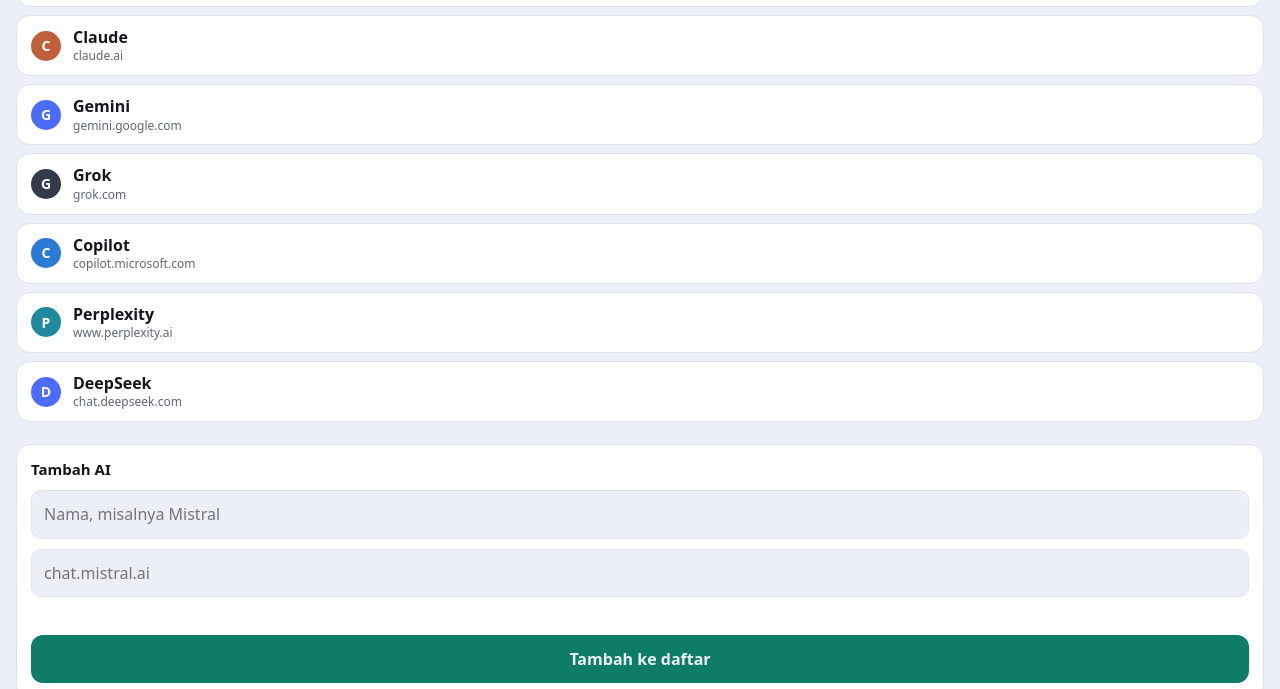
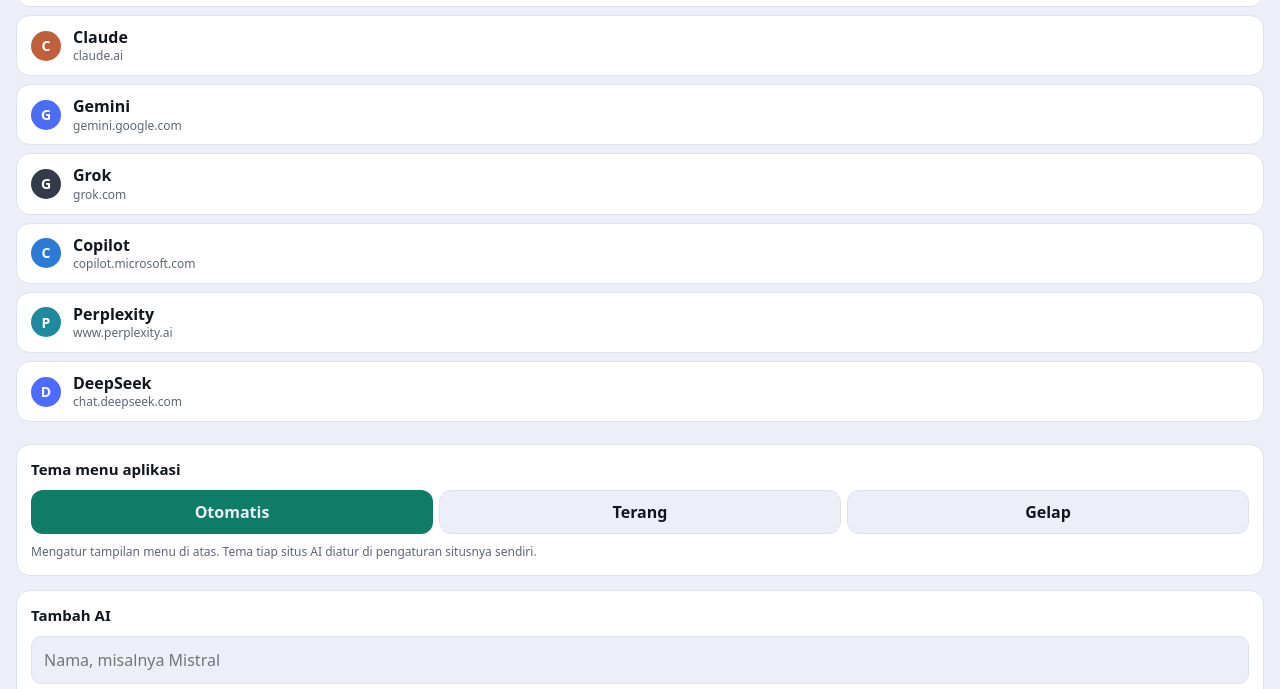
Before and after one commit to digitalendri/menuaiandroid, a website: page www/index.html in a window 1280 px wide. Both pictures are taken after a click on the button "Atur". Shown: the part 111-800 px from the top of the page. Drawn offline with Linux system fonts and the light colour scheme.

Commit message:
Add files via upload

```diff
--- a/www/index.html
+++ b/www/index.html
@@ -5,8 +5,9 @@
 <meta name="viewport" content="width=device-width, initial-scale=1, viewport-fit=cover">
 <title>Menu AI</title>
 <style>
-:root{--bg:#eceff7;--panel:#fff;--ink:#12161f;--mute:#5d6678;--line:#dde2ee;--acc:#0e7c66;--danger:#b3261e}
-@media (prefers-color-scheme:dark){:root{--bg:#10141c;--panel:#1a2030;--ink:#eef1f8;--mute:#9aa4ba;--line:#2a3247;--acc:#4fd1b3;--danger:#f2877f}}
+:root{--bg:#eceff7;--panel:#fff;--ink:#12161f;--mute:#5d6678;--line:#dde2ee;--acc:#0e7c66;--danger:#b3261e;color-scheme:light}
+@media (prefers-color-scheme:dark){:root:not([data-theme="light"]){--bg:#10141c;--panel:#1a2030;--ink:#eef1f8;--mute:#9aa4ba;--line:#2a3247;--acc:#4fd1b3;--danger:#f2877f;color-scheme:dark}}
+:root[data-theme="dark"]{--bg:#10141c;--panel:#1a2030;--ink:#eef1f8;--mute:#9aa4ba;--line:#2a3247;--acc:#4fd1b3;--danger:#f2877f;color-scheme:dark}
 *{box-sizing:border-box;-webkit-tap-highlight-color:transparent}
 html,body{margin:0;height:100%}
 body{background:var(--bg);color:var(--ink);font:16px/1.4 system-ui,-apple-system,"Segoe UI",Roboto,sans-serif;
@@ -41,6 +42,10 @@ input{font:inherit;color:var(--ink);background:var(--bg);border:1px solid var(--
 .btn{font:inherit;font-weight:700;border:0;border-radius:12px;background:var(--acc);color:var(--bg);padding:12px 16px;min-height:48px}
 .btn.ghost{background:var(--panel);color:var(--ink);border:1px solid var(--line)}
 .msg{margin:0;font-size:13px;color:var(--danger);min-height:18px}
+.seg{display:flex;gap:6px}
+.seg button{flex:1;height:44px;border:1px solid var(--line);border-radius:12px;background:var(--bg);color:var(--ink);font:inherit;font-weight:600}
+.seg button.on{background:var(--acc);color:var(--bg);border-color:transparent}
+.note{margin:0;font-size:12px;color:var(--mute)}
 </style>
 </head>
 <body>
@@ -48,7 +53,6 @@ input{font:inherit;color:var(--ink);background:var(--bg);border:1px solid var(--
   <div class="head">
     <h1>Menu AI</h1>
     <button class="tool" id="reload" aria-label="Muat ulang">&#8635;</button>
-    <button class="tool" id="chrome" aria-label="Buka di Chrome">&#8599;</button>
     <button class="atur" id="atur">Atur</button>
   </div>
   <div class="chips" id="chips"></div>
@@ -59,6 +63,15 @@ input{font:inherit;color:var(--ink);background:var(--bg);border:1px solid var(--
 <div class="sheet hide" id="sheet">
   <h2>Atur daftar AI</h2>
   <div id="slist"></div>
+  <div class="form">
+    <b>Tema menu aplikasi</b>
+    <div class="seg" id="seg">
+      <button data-t="auto">Otomatis</button>
+      <button data-t="light">Terang</button>
+      <button data-t="dark">Gelap</button>
+    </div>
+    <p class="note">Mengatur tampilan menu di atas. Tema tiap situs AI diatur di pengaturan situsnya sendiri.</p>
+  </div>
   <div class="form">
     <b>Tambah AI</b>
     <input id="n" placeholder="Nama, misalnya Mistral" aria-label="Nama AI">
@@ -150,10 +163,6 @@ function select(a){
 $("reload").onclick=function(){
   if(IB&&active&&views[active.n])safe(IB.reload({id:views[active.n]}));
 };
-$("chrome").onclick=function(){
-  if(!active)return;
-  if(IB)safe(IB.open({url:active.u}));else window.open(active.u,"_blank");
-};
 
 // ---- Atur ----
 function renderSheet(){
@@ -202,6 +211,22 @@ $("addbtn").onclick=function(){
 };
 ["n","u"].forEach(function(id){$(id).oninput=function(){$("msg").textContent=""}});
 
+// ---- Tema menu aplikasi ----
+var THEME_KEY="menuai.theme";
+function applyTheme(t){
+  var r=document.documentElement;
+  if(t==="light"||t==="dark")r.setAttribute("data-theme",t);else r.removeAttribute("data-theme");
+  var bs=document.querySelectorAll("#seg button");
+  for(var i=0;i<bs.length;i++)bs[i].className=(bs[i].getAttribute("data-t")===(t||"auto"))?"on":"";
+}
+function setTheme(t){try{localStorage.setItem(THEME_KEY,t)}catch(e){}applyTheme(t)}
+(function(){
+  var bs=document.querySelectorAll("#seg button");
+  for(var i=0;i<bs.length;i++)(function(b){b.onclick=function(){setTheme(b.getAttribute("data-t"))}})(bs[i]);
+})();
+var savedTheme="auto";try{savedTheme=localStorage.getItem(THEME_KEY)||"auto"}catch(e){}
+applyTheme(savedTheme);
+
 // Ikuti perubahan ukuran area (putar layar, dll.)
 var lastD=null,rlTimer=null;
 function relayout(){
```
